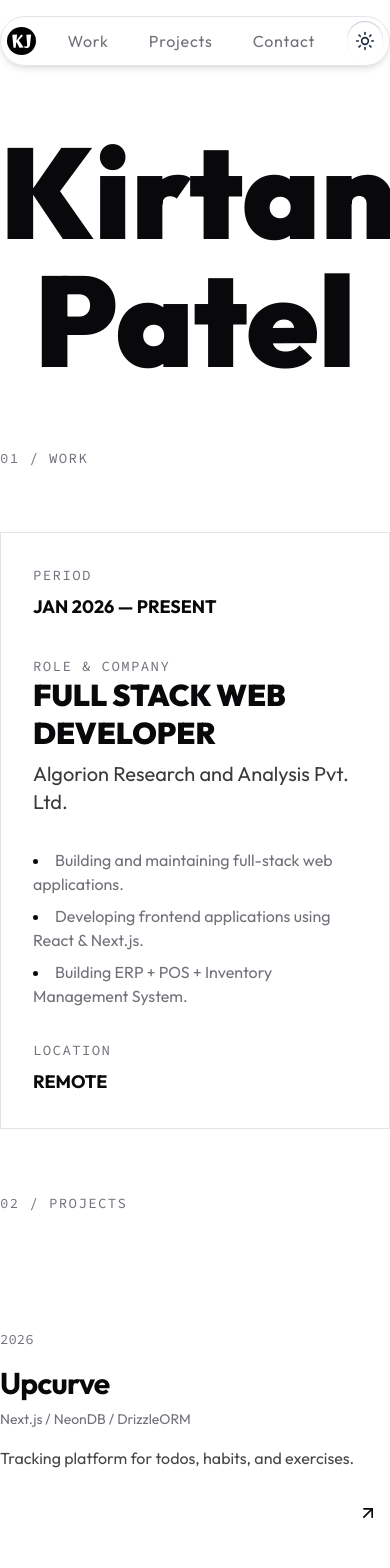
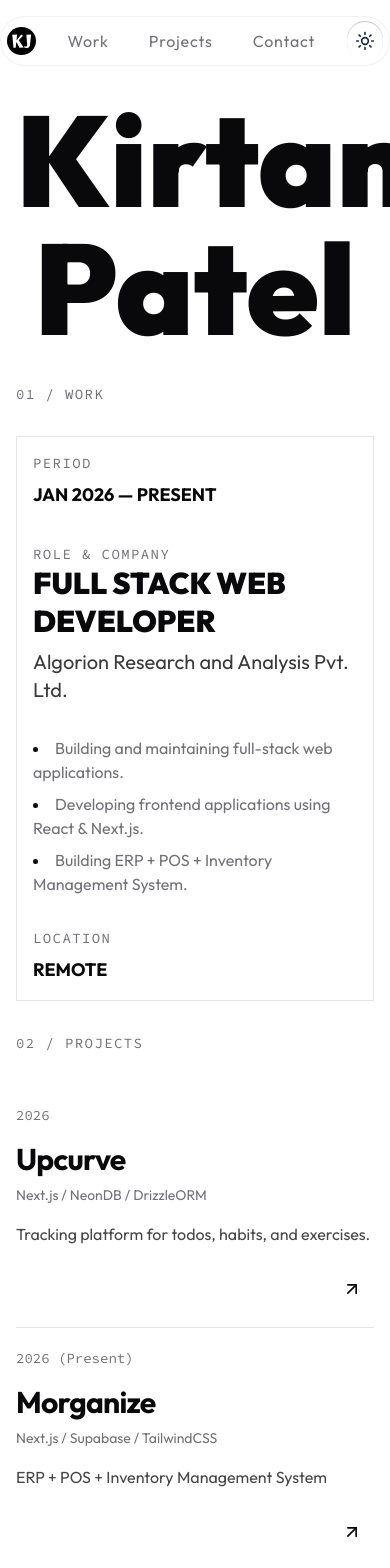
Before and after one commit to kirtanpatel01/kjpatel, a Next.js app: page / in a window 390 px wide. Shown: the top 1568 px of the page. Built offline with nearby package versions, Linux system fonts and the light colour scheme.

Commit message:
make it responsive

```diff
--- a/components/contact.tsx
+++ b/components/contact.tsx
@@ -40,18 +40,18 @@ export default function Contact() {
 
   return (
     <Container id="contact">
-      <div className="grid grid-cols-1 lg:grid-cols-2 gap-16 lg:gap-24">
+      <div className="grid grid-cols-1 lg:grid-cols-2 gap-8 sm:gap-16 lg:gap-24 px-4">
 
         {/* Info Column */}
         <div className="flex flex-col h-full">
-           <div className="mb-12">
+           <div className="mb-8 sm:mb-12">
               <SectionHeading>04 / Contact</SectionHeading>
               <h1 className="text-5xl sm:text-7xl font-black tracking-tighter text-foreground text-balance">
                 GET IN <br/> TOUCH.
               </h1>
            </div>
 
-           <div className="mt-auto space-y-8">
+           <div className="mt-auto space-y-4 sm:space-y-8">
               <div className="flex flex-col gap-1">
                  <h3 className="text-xs font-mono uppercase tracking-widest text-muted-foreground mb-2">Email</h3>
                  <a href="mailto:kjptel200022@gmail.com" className="hover:underline underline-offset-4 decoration-1">
@@ -80,7 +80,7 @@ export default function Contact() {
               placeholder="mail@example.com"
               value={formData.from_name}
               onChange={handleChange}
-              className="w-full bg-transparent p-6 sm:p-8 placeholder:text-muted-foreground/50 focus:outline-none focus:bg-secondary/20 transition-colors"
+              className="w-full bg-transparent p-4 sm:p-8 placeholder:text-muted-foreground/50 focus:outline-none focus:bg-secondary/20 transition-colors"
             />
             <div className="absolute bottom-0 left-0 w-full h-[1px] bg-border group-focus-within:bg-foreground transition-colors" />
           </div>
@@ -92,7 +92,7 @@ export default function Contact() {
               placeholder="Subject"
               value={formData.subject}
               onChange={handleChange}
-              className="w-full bg-transparent p-6 sm:p-8 placeholder:text-muted-foreground/50 focus:outline-none focus:bg-secondary/20 transition-colors"
+              className="w-full bg-transparent p-4 sm:p-8 placeholder:text-muted-foreground/50 focus:outline-none focus:bg-secondary/20 transition-colors"
             />
             <div className="absolute bottom-0 left-0 w-full h-[1px] bg-border group-focus-within:bg-foreground transition-colors" />
           </div>
@@ -105,14 +105,14 @@ export default function Contact() {
               placeholder="Message"
               value={formData.message}
               onChange={handleChange}
-              className="w-full h-full bg-transparent p-6 sm:p-8 placeholder:text-muted-foreground/50 focus:outline-none focus:bg-secondary/20 transition-colors resize-none"
+              className="w-full h-full bg-transparent p-4 sm:p-8 placeholder:text-muted-foreground/50 focus:outline-none focus:bg-secondary/20 transition-colors resize-none"
             />
           </div>
 
           <button
             type="submit"
             disabled={loading}
-            className="w-full p-6 sm:p-8 border-t border-border bg-white dark:bg-black hover:bg-primary flex items-center justify-between cursor-pointer text-black dark:text-white dark:hover:text-black"
+            className="w-full p-4 sm:p-8 border-t border-border bg-white dark:bg-black hover:bg-primary flex items-center justify-between cursor-pointer text-black dark:text-white dark:hover:text-black"
           >
             <span>{loading ? "Sending..." : "Send Message"}</span>
             <ArrowRight className="w-5 h-5 group-hover:translate-x-1 transition-transform" />
--- a/components/container.tsx
+++ b/components/container.tsx
@@ -3,7 +3,7 @@ import React from 'react'
 
 function Container({ children, className, id }: { children: React.ReactNode, className?: string, id?: string }) {
   return (
-    <div id={id} className={cn("w-full max-w-4xl mx-auto my-16", className)}>
+    <div id={id} className={cn("w-full max-w-4xl mx-auto my-8 sm:my-16", className)}>
       {children}
     </div>
   )
--- a/components/experience.tsx
+++ b/components/experience.tsx
@@ -37,7 +37,7 @@ const ExperienceItem = ({ exp }: { exp: typeof experiences[0] }) => {
       onMouseMove={handleMouseMove}
       onMouseEnter={handleMouseEnter}
       onMouseLeave={handleMouseLeave}
-      className="group relative border border-border p-8 sm:p-12 overflow-hidden bg-background mb-4 last:mb-0 transition-colors hover:border-foreground/20"
+      className="group relative border border-border p-4 sm:p-12 overflow-hidden bg-background mb-4 last:mb-0 transition-colors hover:border-foreground/20"
     >
       {/* Spotlight Gradient */}
       <div
@@ -82,12 +82,14 @@ const ExperienceItem = ({ exp }: { exp: typeof experiences[0] }) => {
 export default function Experience() {
   return (
     <Container id="work">
-      <SectionHeading>01 / Work</SectionHeading>
+      <div className="px-4">
+        <SectionHeading>01 / Work</SectionHeading>
 
-      <div className="flex flex-col">
-        {experiences.map((exp, index) => (
-          <ExperienceItem key={index} exp={exp} />
-        ))}
+        <div className="flex flex-col">
+          {experiences.map((exp, index) => (
+            <ExperienceItem key={index} exp={exp} />
+          ))}
+        </div>
       </div>
     </Container>
   );
--- a/components/footer.tsx
+++ b/components/footer.tsx
@@ -10,7 +10,7 @@ export default function Footer() {
 
   return (
     <Container>
-      <footer className="border-t border-border pt-2 flex flex-col md:flex-row justify-between items-start gap-4 text-xs font-mono tracking-widest text-muted-foreground bg-background">
+      <footer className="border-t border-border pt-2 flex flex-col md:flex-row justify-between items-start gap-4 text-xs font-mono tracking-widest text-muted-foreground bg-background px-4">
         <span>Built with ❤️ by Kirtan Patel</span>
 
         <button
--- a/components/header.tsx
+++ b/components/header.tsx
@@ -14,7 +14,7 @@ const navItems = [
 
 export default function Header() {
   return (
-    <div className="max-w-4xl mx-auto fixed top-4 left-0 right-0 z-50 flex items-center justify-between gap-6 rounded-full bg-background/80 backdrop-blur-md border border-border shadow-md shadow-slate-900/10 transition-transform duration-300 px-1.5 py-1">
+    <div className="max-w-4xl mx-auto fixed top-4 left-0 right-0 z-50 flex items-center justify-between gap-6 rounded-full bg-background/80 backdrop-blur-md border border-border/50 transition-transform duration-300 px-1.5 py-1">
 
       <Link href="/">
         <Image src="/logo.svg" alt="KJ_Patel" width={32} height={32} />
@@ -25,7 +25,7 @@ export default function Header() {
           <Link
             key={item.name}
             href={item.href}
-            className={`text-muted-foreground hover:text-red-600 dark:hover:text-primary transition-colors text-shadow-black/5 tracking-wider px-2 py-1 ${item.hiddenOnMobile ? "hidden sm:block" : ""
+            className={`text-muted-foreground hover:text-black dark:hover:text-white transition-colors tracking-wider px-2 py-1 ${item.hiddenOnMobile ? "hidden sm:block" : ""
               }`}
           >
             {item.name}
--- a/components/hero.tsx
+++ b/components/hero.tsx
@@ -2,7 +2,7 @@ import Container from "./container";
 
 export default function Hero() {
   return (
-    <Container>
+    <Container id="hero" className="px-4">
       <h1 className="text-9xl font-black text-center">Kirtan Patel</h1>
     </Container>
   );
--- a/components/projects.tsx
+++ b/components/projects.tsx
@@ -41,7 +41,7 @@ const ProjectItem = ({ project }: { project: Project }) => {
     <div
       ref={ref}
       onMouseLeave={handleMouseLeave}
-      className="group relative grid grid-cols-1 md:grid-cols-12 gap-y-4 md:gap-8 py-12 transition-colors hover:bg-secondary/20"
+      className="group relative grid grid-cols-1 md:grid-cols-12 gap-y-4 md:gap-8 py-4 sm:py-12 transition-colors hover:bg-secondary/20"
     >
       <div className="md:col-span-2 text-sm font-mono text-muted-foreground pt-1">
         {project.year}
@@ -96,11 +96,13 @@ export default function Projects() {
 
   return (
     <Container id="projects">
-      <SectionHeading>02 / Projects</SectionHeading>
-      <div className="flex flex-col divide-y divide-border">
-        {projects.map((project, index) => (
-          <ProjectItem key={index} project={project} />
-        ))}
+      <div className="px-4">
+        <SectionHeading>02 / Projects</SectionHeading>
+        <div className="flex flex-col divide-y divide-border">
+          {projects.map((project, index) => (
+            <ProjectItem key={index} project={project} />
+          ))}
+        </div>
       </div>
     </Container>
   );
--- a/components/section-heading.tsx
+++ b/components/section-heading.tsx
@@ -3,7 +3,7 @@ import React from 'react'
 
 function SectionHeading({ children, className }: { children: React.ReactNode, className?: string }) {
   return (
-    <h2 className={cn("text-sm font-mono uppercase tracking-widest text-muted-foreground mb-16", className)}>
+    <h2 className={cn("text-sm font-mono uppercase tracking-widest text-muted-foreground mb-8 sm:mb-16", className)}>
       {children}
     </h2>
   )
--- a/components/skills.tsx
+++ b/components/skills.tsx
@@ -19,31 +19,33 @@ const skills = [
 export default function Skills() {
   return (
     <Container id="skills">
+      <div className="px-4">
         <SectionHeading>03 / Skills</SectionHeading>
         <div className="grid grid-cols-1 md:grid-cols-2 lg:grid-cols-5 border-l border-t border-border">
           {skills.map((skill, index) => (
             <div
               key={skill.name}
-            className="group relative h-48 border-r border-b border-border p-8 flex flex-col justify-between"
+              className="group relative h-32 sm:h-48 border-r border-b border-border p-4 sm:p-8 flex flex-col justify-between"
             >
               <div className="flex justify-between items-start">
-              <span className="text-xs font-mono text-muted-foreground group-hover:text-black transition-colors">
+                <span className="text-xs font-mono text-muted-foreground transition-colors">
                   {(index + 1).toString().padStart(2, '0')}
                 </span>
-              <div className="w-1 h-1 bg-border group-hover:bg-black transition-colors" />
+                <div className="w-1 h-1 bg-border transition-colors" />
               </div>
 
               <div>
-              <p className="text-xs font-mono text-muted-foreground uppercase tracking-widest mb-1 group-hover:text-black transition-colors">
+                <p className="text-xs font-mono text-muted-foreground uppercase tracking-widest mb-1 transition-colors">
                   {skill.category}
                 </p>
-              <h3 className="text-2xl font-bold tracking-tight text-foreground group-hover:text-black transition-colors">
+                <h3 className="text-2xl font-bold tracking-tight text-foreground transition-colors">
                   {skill.name}
                 </h3>
               </div>
             </div>
           ))}
         </div>
+      </div>
     </Container>
   );
 }
```
Lines whose indentation alone changed are shown as unchanged.
